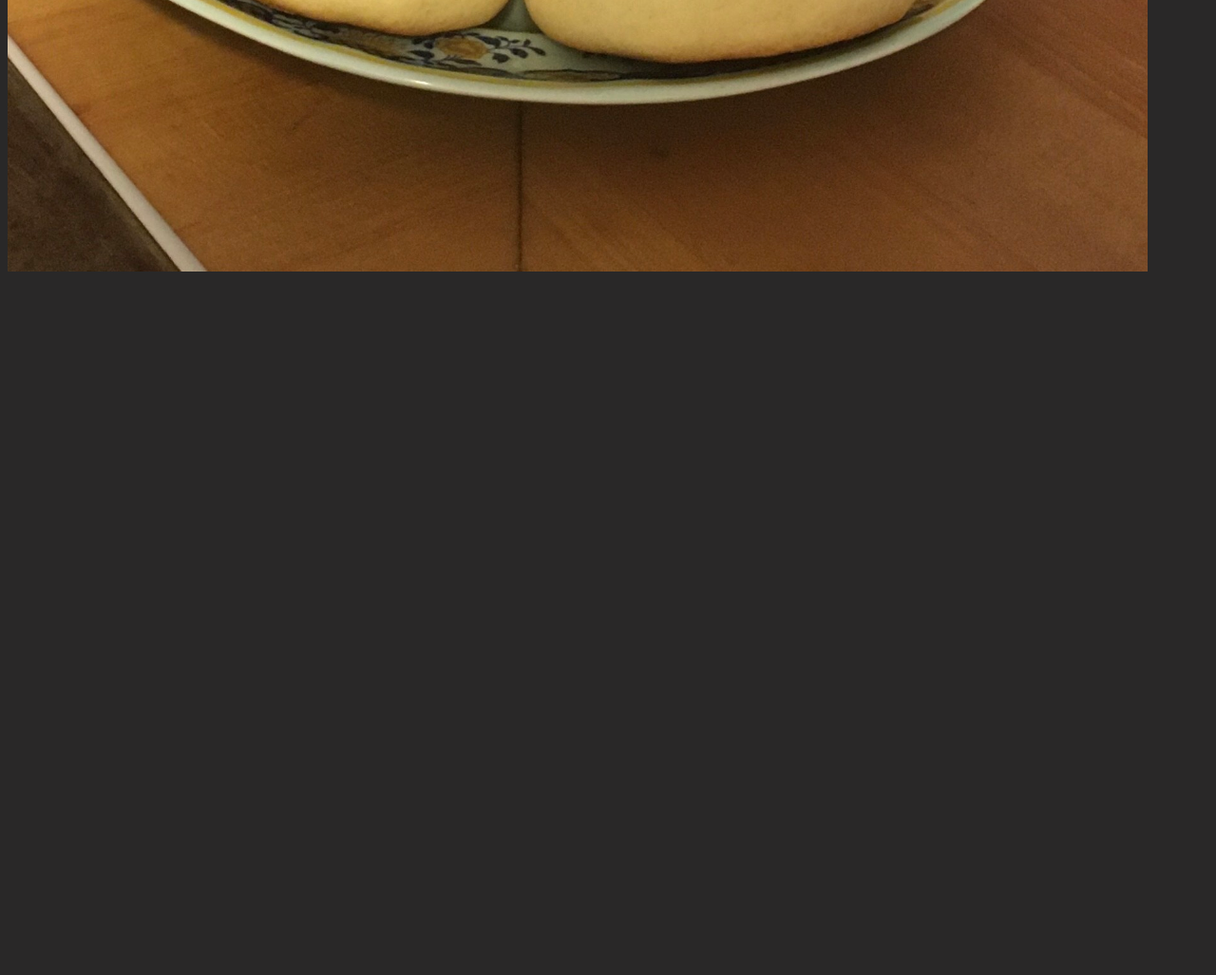
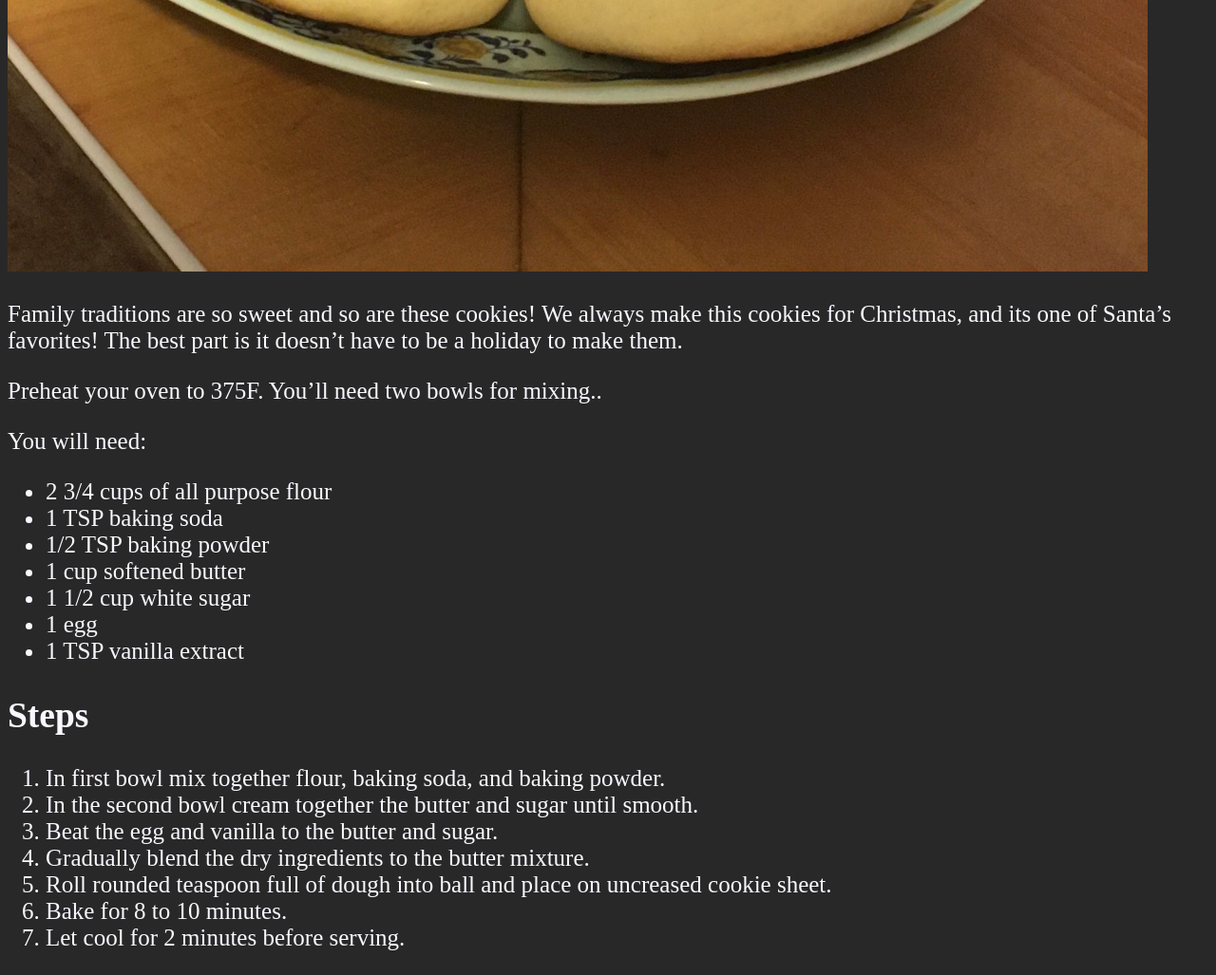
Before and after one commit to kcwoods89/odin-recipes, a plain HTML site: page recipes/sugarcookies.html in a window 1280 px wide. Shown: the part 705-1732 px from the top of the page at 95% size. Before the commit the page ends 1005 px from the top, so only its background shows below. Drawn offline with Linux system fonts and the light colour scheme.

Commit message:
images/.DS_Store

```diff
--- a/recipes/sugarcookies.html
+++ b/recipes/sugarcookies.html
@@ -7,4 +7,28 @@
         </head>
             <h1>Sugar Cookies</h1>
             <img src="../images/cookies.jpg" alt=sugar_cookies width =1200>
+
+                <p>Family traditions are so sweet and so are these cookies! We always make this cookies for Christmas, and its one of Santa’s favorites! The best part is it doesn’t have to be a holiday to make them.</p>
+                <p>Preheat your oven to 375F. You’ll need two bowls for mixing..</p>
+                <p>You will need:</p>
+                    <ul>
+                        <li>2 3/4 cups of all purpose flour</li>
+                        <li>1 TSP baking soda</li>
+                        <li>1/2 TSP baking powder</li>
+                        <li>1 cup softened butter</li>
+                        <li>1 1/2 cup white sugar</li>
+                        <li>1 egg</li>
+                        <li>1 TSP vanilla extract</li>
+                    </ul>
+            <h2>Steps</h2>
+                    <ol>
+                        <li>In first bowl mix together flour, baking soda, and baking powder.</li>
+                        <li>In the second bowl cream together the butter and sugar until smooth.</li>
+                        <li>Beat the egg and vanilla to the butter and sugar.</li>
+                        <li>Gradually blend the dry ingredients to the butter mixture.</li>
+                        <li>Roll rounded teaspoon full of dough into ball and place on uncreased cookie sheet.</li>
+                        <li>Bake for 8 to 10 minutes.</li>
+                        <li>Let cool for 2 minutes before serving.</li>
+
+                    </ol>
     </html>
```
